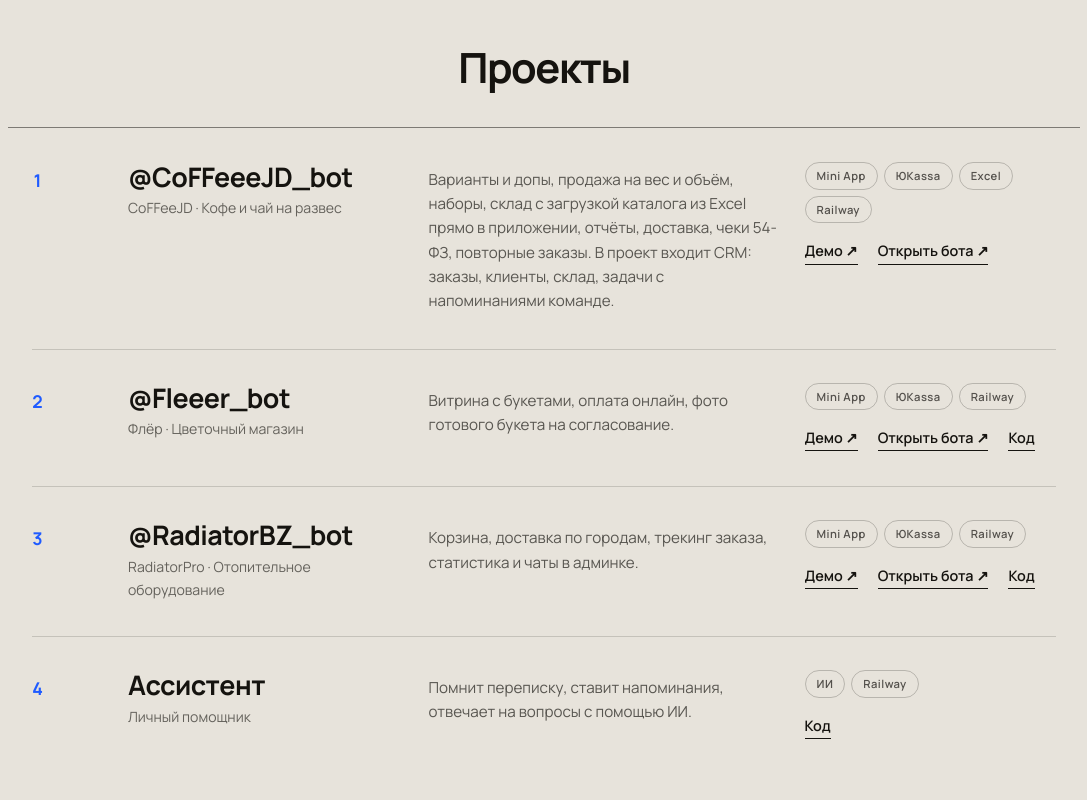
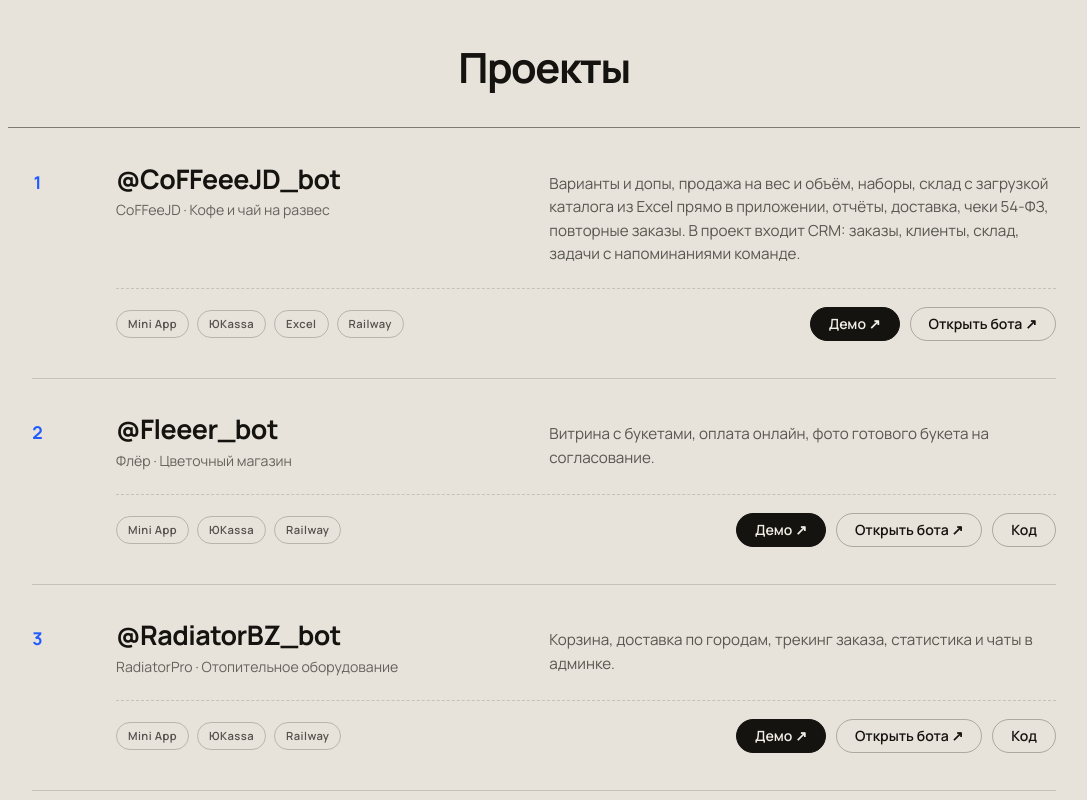
Before and after one commit to zhennyy/botforall, a React (Vite) app: page / in a window 1280 px wide. Shown: the part 1620-2420 px from the top of the page, without its empty margins (96-1183 px from the left). Built offline with nearby package versions, Linux system fonts and the light colour scheme.

Commit message:
Projects: tidier layout, pill links

```diff
--- a/src/index.css
+++ b/src/index.css
@@ -345,3 +345,19 @@
 .foot-social a { width: 42px; height: 42px; border-radius: 50%; display: grid; place-items: center; color: var(--ink); border: 1px solid var(--line); transition: box-shadow .25s, color .25s, border-color .25s; }
 .foot-social a:hover, .foot-social a:focus-visible { color: var(--accent); border-color: var(--accent); box-shadow: var(--neon); outline: 0; }
 @media (min-width: 701px) { .ma-wrap { display: none; } }
+
+/* ---------- projects: tidy layout, pill links ---------- */
+.work { grid-template-columns: 56px minmax(0, 1fr) minmax(0, 1.25fr); grid-template-areas: "num main text" ". side side"; row-gap: 22px; column-gap: 28px; padding-block: 36px; }
+.work .num { grid-area: num; }
+.work-main { grid-area: main; }
+.work-text { grid-area: text; max-width: none; padding-top: 8px; line-height: 1.55; }
+.work-side { grid-area: side; display: flex; align-items: center; justify-content: space-between; gap: 18px 24px; flex-wrap: wrap; padding-top: 18px; border-top: 1px dashed color-mix(in srgb, var(--ink) 16%, transparent); }
+.work-side .tags { gap: 8px; }
+.work-links { margin-top: 0; gap: 10px; flex-wrap: wrap; }
+.work-links a { border: 1px solid color-mix(in srgb, var(--ink) 28%, transparent); border-radius: 999px; padding: 9px 18px; font-size: .88rem; font-weight: 600; line-height: 1; transition: color .2s, border-color .2s, box-shadow .25s, background .2s; }
+.work-links a:first-child { background: var(--ink); color: var(--paper); border-color: var(--ink); }
+.work-links a:hover, .work-links a:focus-visible { color: var(--accent); border-color: var(--accent); background: transparent; box-shadow: var(--neon); outline: 0; text-shadow: none; }
+@media (max-width: 860px) {
+  .work { grid-template-columns: 40px minmax(0, 1fr); grid-template-areas: "num main" ". text" ". side"; row-gap: 14px; column-gap: 12px; }
+  .work-side { flex-direction: column; align-items: flex-start; padding-top: 14px; }
+}
```
